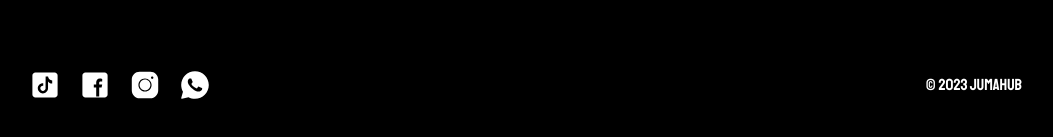
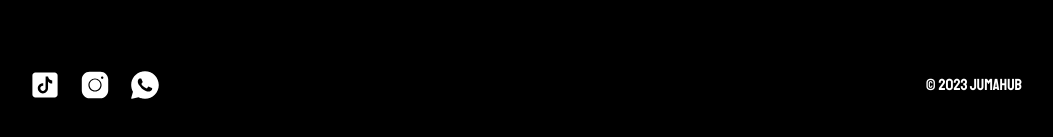
Before and after one commit to Sherifsani/jumahhub, a Next.js app: page / in a window 1280 px wide. Shown: the part 5571-5708 px from the top of the page, without its empty margins (114-1167 px from the left). Built offline with nearby package versions, Linux system fonts and the light colour scheme.

Commit message:
edited the footer section

```diff
--- a/components/NewSect.jsx
+++ b/components/NewSect.jsx
@@ -27,7 +27,7 @@ const NewSect = () => {
           >
             Soaring High with Ingenious Design Solutions
           </h2>
-          <p className=" text-white">
+          <p className="textt text-white">
             JumaHub's repertoire of design genius ranges from illustrious
             branding to dynamic animations that capture the spirit of creativity
             and innovation.
@@ -51,7 +51,7 @@ const NewSect = () => {
           >
             A Cascade of Dazzling Visuals
           </h2>
-          <p className=" text-white">
+          <p className="textt text-white">
             Our diverse portfolio boasts stunning artwork and masterful designs
             that embody the vibrancy of JumaHub’s creations.
           </p>
--- a/components/Social.jsx
+++ b/components/Social.jsx
@@ -18,17 +18,7 @@ const Social = () => {
           </Link>
         </div>
         <div className="img">
-          <svg
-            xmlns="http://www.w3.org/2000/svg"
-            viewBox="0 0 50 50"
-            width="100px"
-            height="100px"
-          >
-            {" "}
-            <path d="M41,4H9C6.24,4,4,6.24,4,9v32c0,2.76,2.24,5,5,5h32c2.76,0,5-2.24,5-5V9C46,6.24,43.76,4,41,4z M37,19h-2c-2.14,0-3,0.5-3,2 v3h5l-1,5h-4v15h-5V29h-4v-5h4v-3c0-4,2-7,6-7c2.9,0,4,1,4,1V19z" />
-          </svg>
-        </div>
-        <div className="img">
+          <Link href="https://instagram.com/cre8tiff_instints?igshid=NzZlODBkYWE4Ng==">
             <svg
               xmlns="http://www.w3.org/2000/svg"
               viewBox="0 0 50 50"
@@ -38,6 +28,7 @@ const Social = () => {
               {" "}
               <path d="M 16 3 C 8.83 3 3 8.83 3 16 L 3 34 C 3 41.17 8.83 47 16 47 L 34 47 C 41.17 47 47 41.17 47 34 L 47 16 C 47 8.83 41.17 3 34 3 L 16 3 z M 37 11 C 38.1 11 39 11.9 39 13 C 39 14.1 38.1 15 37 15 C 35.9 15 35 14.1 35 13 C 35 11.9 35.9 11 37 11 z M 25 14 C 31.07 14 36 18.93 36 25 C 36 31.07 31.07 36 25 36 C 18.93 36 14 31.07 14 25 C 14 18.93 18.93 14 25 14 z M 25 16 C 20.04 16 16 20.04 16 25 C 16 29.96 20.04 34 25 34 C 29.96 34 34 29.96 34 25 C 34 20.04 29.96 16 25 16 z" />
             </svg>
+          </Link>
         </div>
         <div className="img">
           <Link href="https://wa.link/85yxsn">
```
Lines whose indentation alone changed are shown as unchanged.
